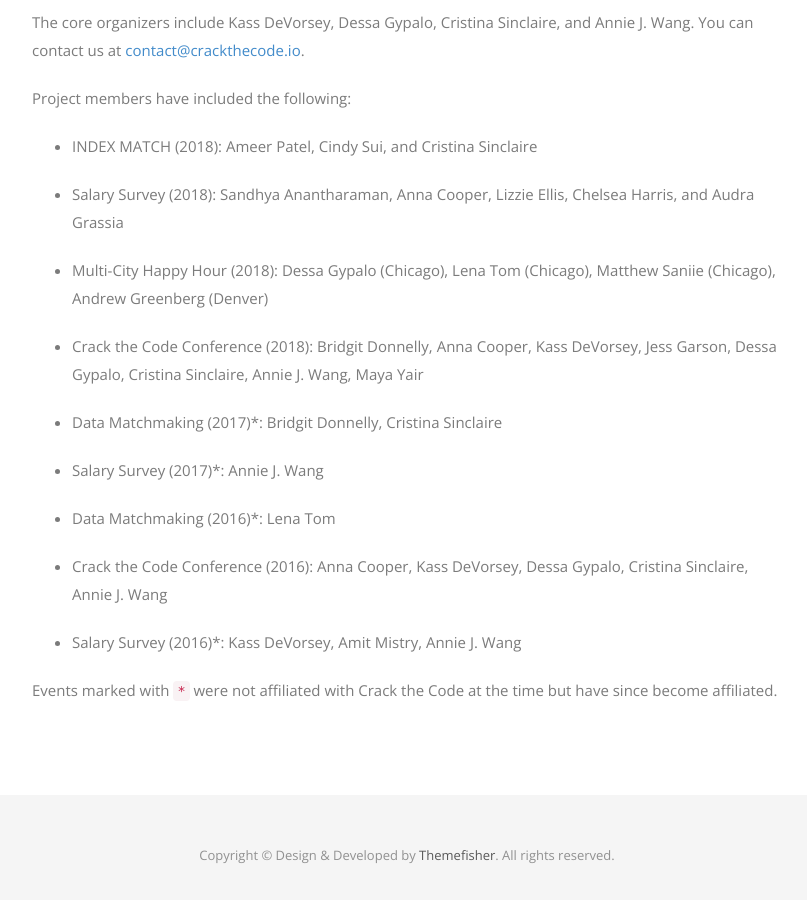
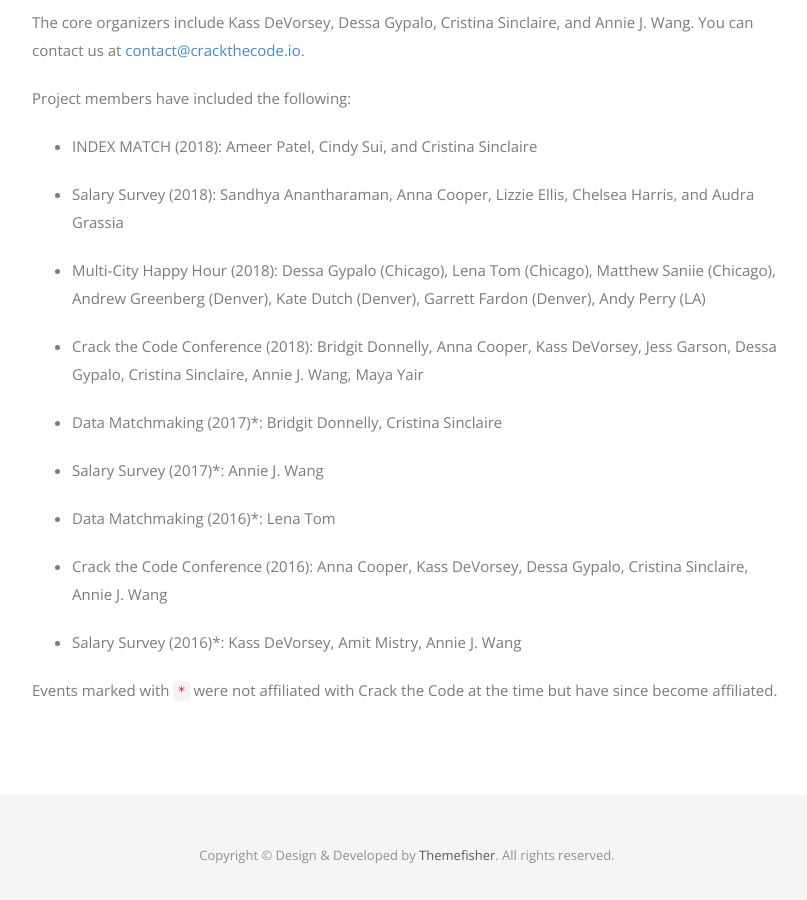
Before and after one commit to anniejw6/crackthecode_site, a Jekyll site: the page built from team.md, in a window 1280 px wide and 900 px high, scrolled down 656 px. Shown: the whole window, without its empty margins (233-1040 px from the left). Built offline with Jekyll 4.4.1, drawn with Linux system fonts in a browser that asks for light colours; nearby versions of some CDN libraries; some web fonts are replaced.

Commit message:
Update team.md

```diff
--- a/team.md
+++ b/team.md
@@ -16,7 +16,7 @@
 
 * Salary Survey (2018): Sandhya Anantharaman, Anna Cooper, Lizzie Ellis, Chelsea Harris, and Audra Grassia
 
-* Multi-City Happy Hour (2018): Dessa Gypalo (Chicago), Lena Tom (Chicago), Matthew Saniie (Chicago), Andrew Greenberg (Denver)
+* Multi-City Happy Hour (2018): Dessa Gypalo (Chicago), Lena Tom (Chicago), Matthew Saniie (Chicago), Andrew Greenberg (Denver), Kate Dutch (Denver), Garrett Fardon (Denver), Andy Perry (LA)
 
 * Crack the Code Conference (2018): Bridgit Donnelly, Anna Cooper, Kass DeVorsey, Jess Garson, Dessa Gypalo, Cristina Sinclaire, Annie J. Wang, Maya Yair
 
```
